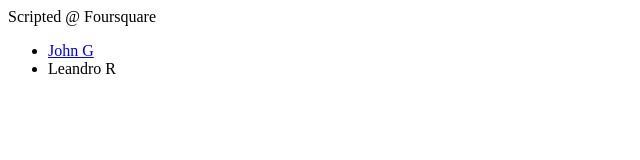
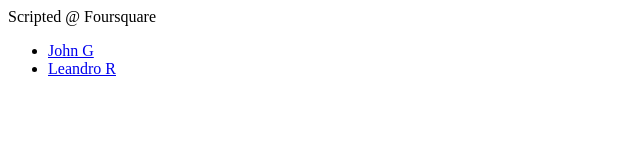
Before and after one commit to scripted-foursquare/scripted-foursquare.github.io, a plain HTML site: page index.html in a window 1280 px wide. Shown: the full height of the page, 0-640 px from the left. Drawn offline with Linux system fonts and the light colour scheme.

Commit message:
Name Fix

```diff
--- a/index.html
+++ b/index.html
@@ -8,7 +8,7 @@
    Scripted @ Foursquare
    <ul>
        <li><a href="http://slackhappy.github.io/" target="_blank">John G</a></li>
-       <li><a href+"http://ijustanothercoder.github.io/" target="_blank">Leandro R</a></li>
+       <li><a href="http://ijustanothercoder.github.io/" target="_blank">Leandro R</a></li>
    </ul>
  </body>
 </html>
```
